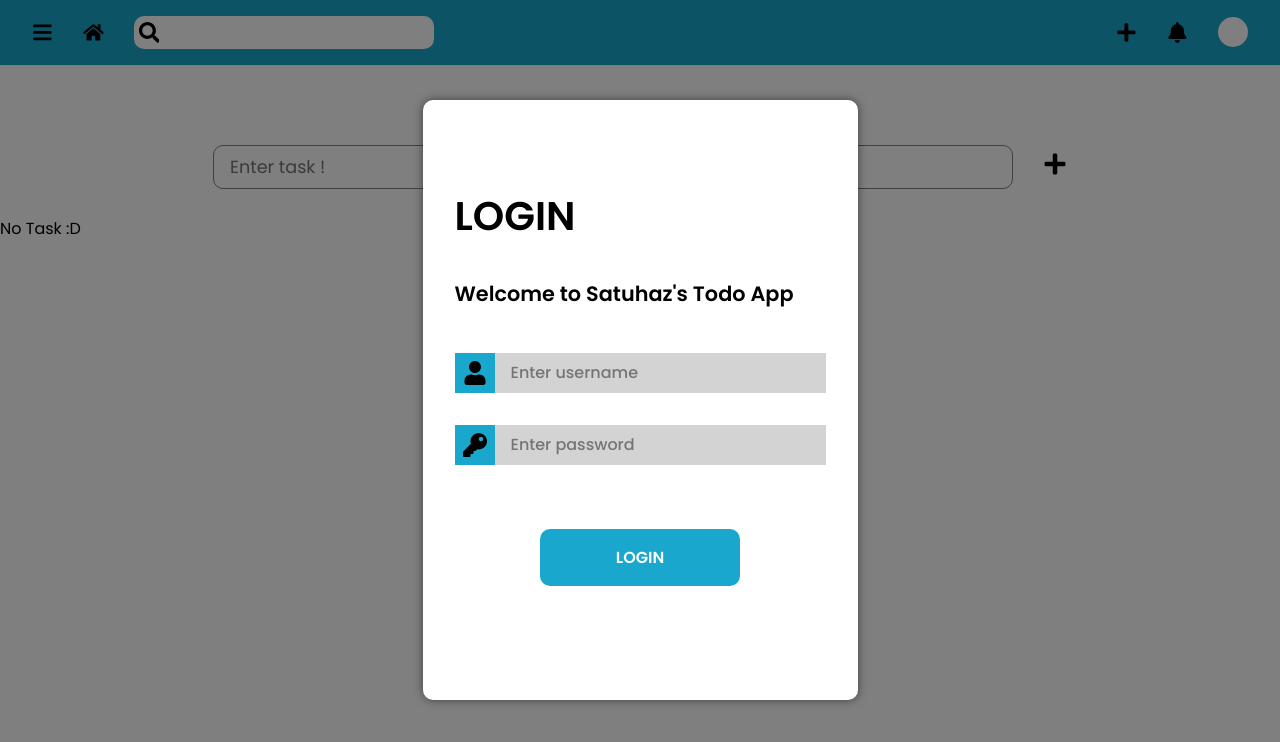
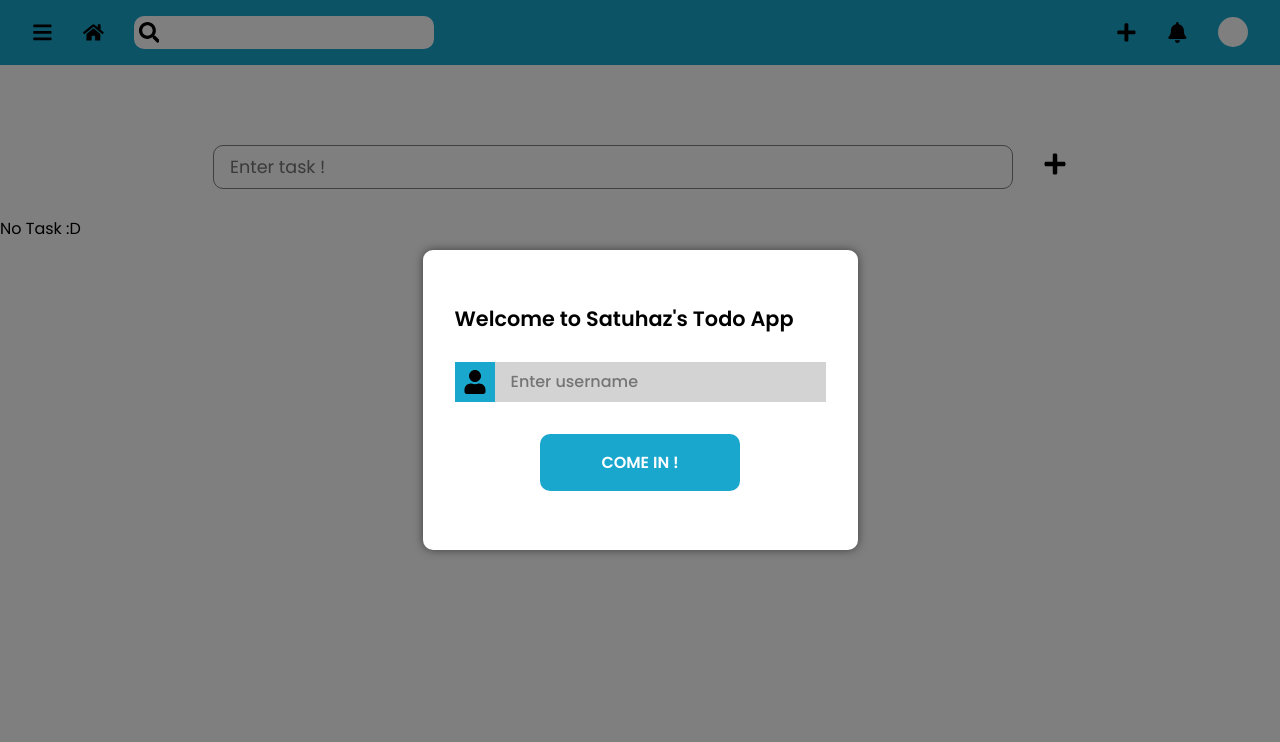
Before and after one commit to ahmetenesbahar/todo-app, a React (Create React App) app: page / in a window 1280 px wide. Shown: the top 742 px of the page. Built offline with nearby package versions, Linux system fonts and the light colour scheme.

Commit message:
refactor: welcome page

```diff
--- a/src/components/Login.tsx
+++ b/src/components/Login.tsx
@@ -9,32 +9,31 @@ import {
   FormEvent,
 } from "react";
 import UserContext from "./context/UserContext";
+import { SassString } from "sass";
 
 const Login: FC = () => {
   const { isLoggedIn, localUser, localUserCheck } = useContext(UserContext);
   const [username, setUsername] = useState<string>("");
-  const [password, setPassword] = useState<string>("");
   const handleUsernameChange = (e: ChangeEvent<HTMLInputElement>) => {
     setUsername(e.target.value);
-  };
-  const handlePasswordChange = (e: ChangeEvent<HTMLInputElement>) => {
-    setPassword(e.target.value);
   };
   const handleSubmit = (e: FormEvent<HTMLFormElement>) => {
     e.preventDefault();
     if (isLoggedIn === false) {
-      localUser({ username, password });
+      console.log("sa");
+      localUser({ username });
       document.querySelector(".login-screen")?.classList.add("hide");
     }
   };
+
   useEffect(() => {
     localUserCheck();
   }, [isLoggedIn]);
 
   return (
-    <div className="login-screen  ">
+    <>
+      <div className="login-screen   ">
         <div className="login-card ">
-        <h3 className="login-text">LOGIN</h3>
           <h4 className="welcome-text">Welcome to Satuhaz's Todo App</h4>
           <form className="login-form" onSubmit={handleSubmit}>
             <div className="username-container">
@@ -49,23 +48,11 @@ const Login: FC = () => {
                 }}
               />
             </div>
-          <div className="password-container">
-            <FaKey className="key-icon" />
-            <input
-              type="password"
-              value={password}
-              className="password-input"
-              placeholder="Enter password"
-              onChange={(e) => {
-                handlePasswordChange(e);
-              }}
-            />
-          </div>
-
-          <button className="login-btn">LOGIN</button>
+            <button className="login-btn ">COME IN !</button>
           </form>
         </div>
       </div>
+    </>
   );
 };
 
--- a/src/components/context/UserContext.tsx
+++ b/src/components/context/UserContext.tsx
@@ -14,7 +14,7 @@ interface IType {
     }>
   >;
   localUserCheck: () => void;
-  localUser: (user: { username: string; password: string }) => void;
+  localUser: (user: { username: string }) => void;
 }
 const UserContext = createContext<IType>({
   isLoggedIn: false,
@@ -35,7 +35,7 @@ export const UserProvider = ({ children }: { children: React.ReactNode }) => {
     password: "",
   });
   const loginScreen = document.querySelector(".login-screen");
-  const localUser = (user: { username: string; password: string }) => {
+  const localUser = (user: { username: string }) => {
     localStorage.setItem("user", JSON.stringify(user));
   };
 
--- a/src/style/base/_root.scss
+++ b/src/style/base/_root.scss
@@ -23,3 +23,6 @@ body {
 .hide {
   visibility: hidden;
 }
+.active {
+  display: none;
+}
--- a/src/style/layout/_loginScreen.scss
+++ b/src/style/layout/_loginScreen.scss
@@ -11,25 +11,21 @@
     background-color: #fff;
     display: flex;
     align-items: center;
+    justify-content: center;
     flex-direction: column;
-    min-width: 400px;
-    min-height: 600px;
+    min-width: 200px;
+    min-height: 300px;
     padding: 3rem 2rem;
     border-radius: 10px;
     box-shadow: 0 0 10px 0 rgba(0, 0, 0, 0.5);
 
-    .login-text {
-      font-size: 2.5rem;
-      font-weight: 600;
-      margin: 3rem;
-      width: 100%;
-    }
     .welcome-text {
       font-size: 1.3rem;
       font-weight: 600;
-      margin-bottom: 3rem;
+      margin-bottom: 2rem;
       width: 100%;
     }
+
     .login-form {
       display: flex;
       align-items: center;
@@ -57,31 +53,9 @@
         }
       }
 
-      .password-container {
-        display: flex;
-        justify-content: center;
-        align-items: center;
-        .key-icon {
-          background-color: #19a7ce;
-          width: 40px;
-          height: 40px;
-          padding: 0.5rem;
-        }
-        .password-input {
-          min-width: 300px;
-          padding: 0.2rem 0rem 0.2rem 1rem;
-          font-size: 1rem;
-          height: 40px;
-          outline: none;
-          background-color: lightgray;
-          border: none;
-          font-weight: 500;
-        }
-      }
       .login-btn {
         font-size: 1rem;
         font-weight: 600;
-        margin-top: 4rem;
         padding: 1rem 2rem;
         border-radius: 10px;
         min-width: 200px;
```
Lines whose indentation alone changed are shown as unchanged.
